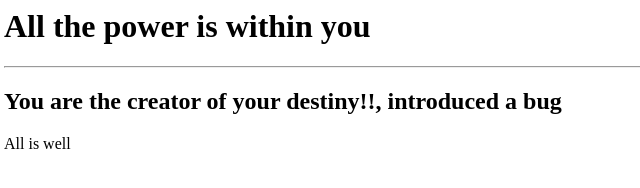
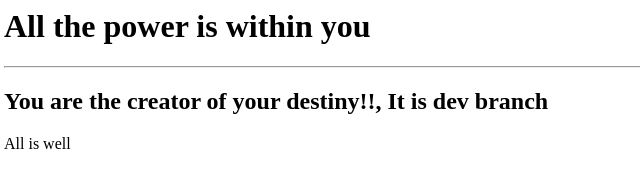
Before and after one commit to murugeshp/firstgitrepo, a plain HTML site: page index.html in a window 1280 px wide. Shown: the full height of the page, 4-644 px from the left. Drawn offline with Linux system fonts and the light colour scheme.

Commit message:
Some commit in dev

```diff
--- a/index.html
+++ b/index.html
@@ -2,7 +2,7 @@
 	<body>
 		<h1>All the power is within you</h1>
 		<hr/>
-		<h2> You are the creator of your destiny!!, introduced a bug</h2>
+		<h2> You are the creator of your destiny!!, It is dev branch</h2>
 		<p>All is well</p>
         </body>
 </html>
```
